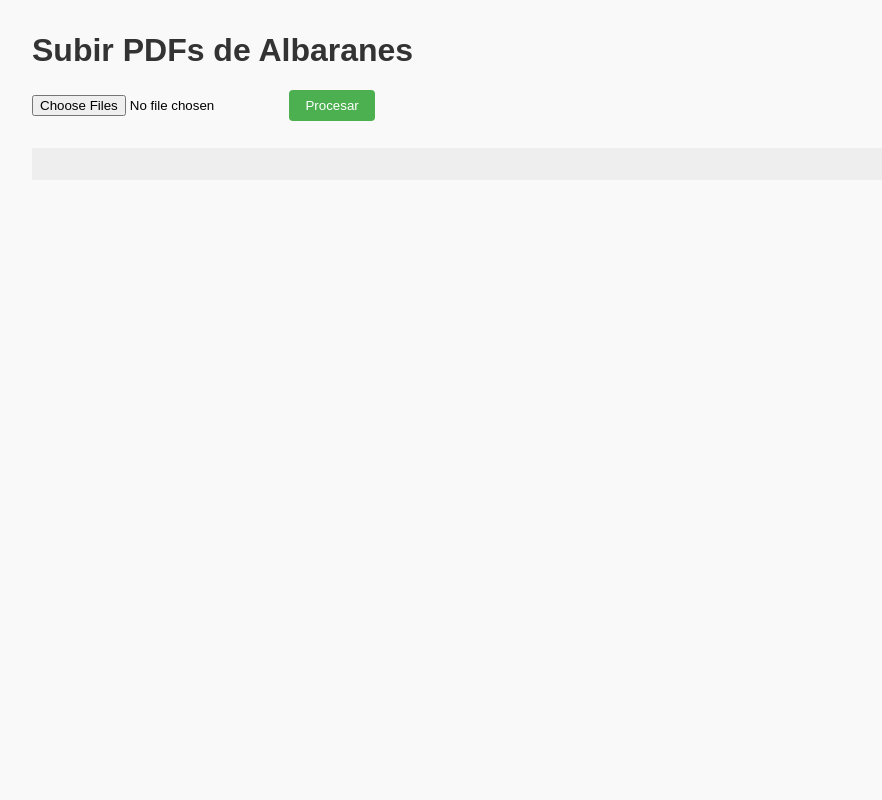
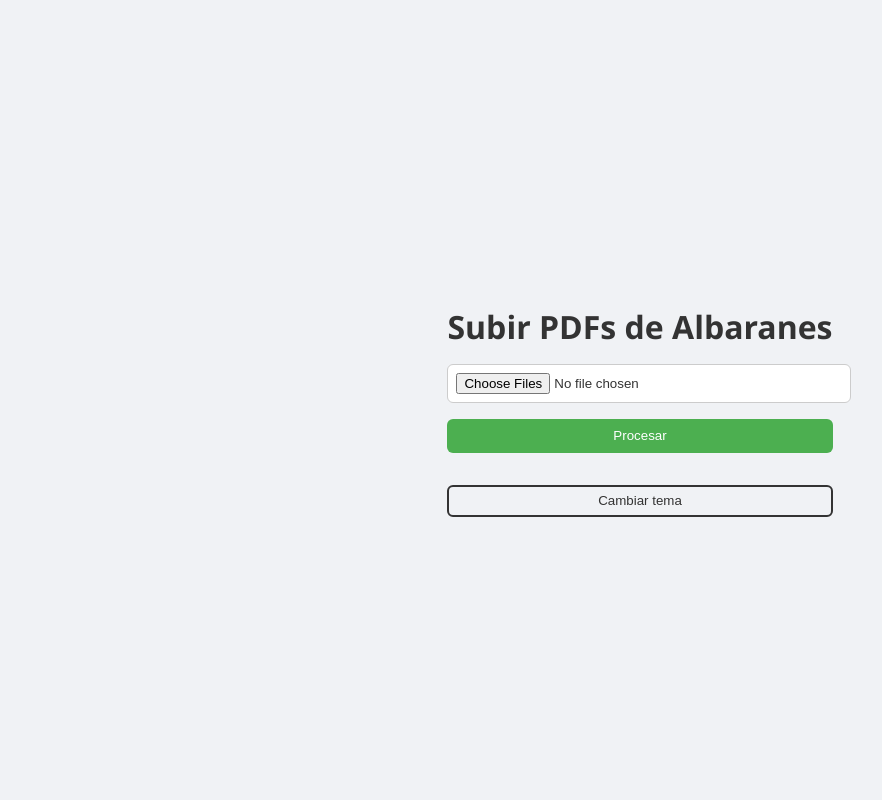
Before and after one commit to franjavi-upct-es/proyectos_personales, a Django app: page / in a window 1280 px wide. Shown: the whole page, without its empty margins (0-882 px from the left). Run offline with Django 3.2, Linux system fonts and the light colour scheme.

Commit message:
Add PDF upload validation, theme toggle functionality, and improve UI styles

```diff
--- a/ocr_project/manage.py
+++ b/ocr_project/manage.py
@@ -4,5 +4,8 @@ import sys
 
 if __name__ == "__main__":
     os.environ.setdefault("DJANGO_SETTINGS_MODULE", "ocr_project.settings")
-    from django.core.management import execute_from_command_line
+    try:
+        from django.core.management import execute_from_command_line
+    except ImportError as exc:
+        raise ImportError("No se pudo importar Django.") from exc
     execute_from_command_line(sys.argv)
--- a/ocr_project/ocr/ocr_albaranes.py
+++ b/ocr_project/ocr/ocr_albaranes.py
@@ -21,7 +21,7 @@ def extract_text_from_pdf(pdf_path):
 
 def extract_info(text):
     current_year = datetime.now().year % 100
-    pattern = rf"\b(?:[A-Z]{{{str(current_year)}}}\d{{5}}|AA{str(current_year)}\d{{4}})\b"
+    pattern = rf"\b(?:[A-Z]{{{current_year}}}\d{{5}}|AA{current_year}\d{{4}})\b"
     match = re.search(pattern, text)
     return match.group() if match else None
 
--- a/ocr_project/ocr/static/ocr/css/styles.css
+++ b/ocr_project/ocr/static/ocr/css/styles.css
@@ -1,33 +1,118 @@
+:root {
+    --bg-color: #f0f2f5;
+    --text-color: #333;
+    --container-bg: #fff;
+    --highlight-bg: #eef;
+    --button-bg: #4CAF50;
+    --button-hover-bg: #388e3c;
+}
+
+@media (prefers-color-scheme: dark) {
+    :root {
+        --bg-color: #121212;
+        --text-color: #e0e0e0;
+        --container-bg: #1e1e1e;
+        --highlight-bg: #2c2c2c;
+        --button-bg: #6ddf6d;
+        --button-hover-bg: #4caf50;
+    }
+}
+
 body {
-    font-family: Arial, sans-serif;
-    margin: 2rem;
-    background-color: #f9f9f9;
+    font-family: 'Segoe UI', Tahoma, Geneva, Verdana, sans-serif;
+    margin: 0;
+    padding: 0;
+    background-color: var(--bg-color);
+    color: var(--text-color);
+    display: flex;
+    flex-direction: column;
+    align-items: center;
+    min-height: 100vh;
+    justify-content: center;
+    transition: background-color 0.3s ease, color 0.3s ease;
+}
+
+.container {
+    background: var(--container-bg);
+    padding: 2rem 3rem;
+    border-radius: 10px;
+    box-shadow: 0 8px 16px rbga(0,0,0,0.1);
+    max-width: 90%;
+    transition: background-color 0.3s ease;
+    animation: slideIn 0.6s ease;
 }
 
 h1, h2 {
-    color: #333;
+    margin-bottom: 1rem;
+    text-align: center;
+    color: var(--text-color);
 }
 
-input[type="file"] {
+input[type="file"],
+input[type='number'] {
+    width: 100%;
+    padding: 0.5rem;
     margin-bottom: 1rem;
+    border: 1px solid #ccc;
+    border-radius: 6px;
+    background-color: #fff;
+    transition: box-shadow 0.3s ease;
+}
+
+input[type="file"]:focus,
+input[type="number"]:focus {
+    box-shadow: 0 0 5px rgba(75, 175, 80, 0.6);
+    outline: none;
 }
 
 button {
-    background-color: #4CAF50;
+    background-color: var(--button-bg);
     color: white;
-    padding: 0.5rem 1rem;
+    padding: 0.6rem 1.2rem;
     border: none;
-    border-radius: 4px;
+    border-radius: 6px;
     cursor: pointer;
+    width: 100%;
+    transition: background-color 0.3s ease, transform 0.2s ease;
 }
 
 button:hover {
-    background-color: #45a049;
+    background-color: var(--button-hover-bg);
+    transform: scale(10.2);
 }
 
-#result {
+#result, #status {
     margin-top: 1rem;
+    background-color: var(--highlight-bg);
+    border-left: 4px solid var(--button-bg);
     white-space: pre-wrap;
-    background-color: #eee;
-    padding: 1rem;
+    border-radius: 6px;
+    transition: background-color 0.3s ease;
 }
+
+.toggle-theme {
+    margin-top: 1rem;
+    background-color: transparent;
+    color: var(--text-color);
+    border: 2px solid var(--text-color);
+    padding: 0.4rem 0.8rem;
+    border-radius: 6px;
+    cursor: pointer;
+    transition: all 0.3s ease;
+}
+
+.toggle-theme:hover {
+    background-color: var(--text-color);
+    color: var(--bg-color);
+}
+
+@keyframes slideIn {
+    from {
+        opacity: 0;
+        transform: translateY(30px);
+    }
+    to {
+        opacity: 1;
+        transform: translateY(0);
+    }
+}
--- a/ocr_project/ocr/static/ocr/js/app.js
+++ b/ocr_project/ocr/static/ocr/js/app.js
@@ -1,15 +1,34 @@
 function enviarPDFs() {
     const input = document.getElementById('pdfs');
+    if (!input.files.length) {
+        alert('Selecciona al menos un PDF.');
+        return;
+    }
     const data = new FormData();
     for (const file of input.files) {
         data.append('pdfs', file);
     }
-    fetch('/procesar/', {
-        method: 'POST',
-        body: data
-    })
-    .then(res => res.json())
-    .then(res => {
-        document.getElementById('result').innerText = JSON.stringify(res, null, 2);
-    });
+    fetch('/procesar/', { method: 'POST', body: data })
+        .then(res => res.json())
+        .then(json => {
+            const resultDiv = document.getElementById('result');
+            resultDiv.innerHTML = '';
+            json.data.forEach((num, i) => {
+                const line = document.createElement('p');
+                line.textContent = `${input.files[i].name}: ${num || 'No detectado'}`;
+                resultDiv.appendChild(line);
+            });
+        });
 }
+
+function toggleTheme() {
+    const current = document.documentElement.getAttribute('data-theme') || 'light';
+    const next = current === 'dark' ? 'light' : 'dark';
+    document.documentElement.setAttribute('data-theme', next);
+    localStorage.setItem('theme', next);
+}
+
+document.addEventListener('DOMContentLoaded', () => {
+    const saved = localStorage.getItem('theme');
+    if (saved) document.documentElement.setAttribute('data-theme', saved);
+});
--- a/ocr_project/ocr/templates/ocr/index.html
+++ b/ocr_project/ocr/templates/ocr/index.html
@@ -6,10 +6,28 @@
         <link rel="stylesheet" href="/static/ocr/css/styles.css">
     </head>
     <body>
-        <h1>Subir PDFs de Albaranes</h1>
-        <input type='file' id="pdfs" multiple>
-        <button onclick="enviarPDFs()">Procesar</button>
-        <div id="result"></div>
+        <div>
+            <h1>Subir PDFs de Albaranes</h1>
+            <input type='file' id="pdfs" multiple>
+            <button onclick="enviarPDFs()">Procesar</button>
+            <div id="result"></div>
+            <button class="toggle-theme" onclick="toggleTheme()">Cambiar tema</button>
+        </div>
         <script src='/static/ocr/js/app.js'></script>
+        <script charset="utf-8">
+            function toggleTheme() {
+                const current = document.documentElement.getAttribute('data-theme');
+                const next = current === 'dark' ? 'light' : 'dark';
+                document.documentElement.setAttribute('data-theme', next);
+                localStorage.setItem('theme', next);
+            }
+
+            (function () {
+                const savedTheme = localStorage.getItem('theme');
+                if (savedTheme) {
+                    document.documentElement.setAttribute('data-theme', savedTheme);
+                }
+            })();
+        </script>
     </body>
 </html>
--- a/ocr_project/ocr/views.py
+++ b/ocr_project/ocr/views.py
@@ -8,7 +8,7 @@ from django.views.decorators.http import require_POST
 from django.views.decorators.csrf import csrf_exempt
 from .models import Albaran
 from .tasks import reschedule_job, get_next_run
-from .ocr_albaranes import extract_text_from_pdf, extract_number
+from .ocr_albaranes import extract_text_from_pdf, extract_info
 
 def index(request):
     return render(request, 'ocr/index.html')
@@ -20,17 +20,18 @@ def schedule_config(request):
 @require_POST
 def process_pdfs(request):
     files = request.FILES.getlist('pdfs')
-    info = []
+    resultados = []
     with tempfile.TemporaryDirectory() as tmpdir:
         for f in files:
             path = os.path.join(tmpdir, f.name)
             with open(path, 'wb') as dest:
-                for chunck in f.chuncks(): dest.write(chunck)
+                for chunk in f.chunks():
+                    dest.write(chunk)
             text = extract_text_from_pdf(path)
-            numero = extract_number(text)
-            Albaran.objetcs.create(archivo=f.name, numero=numero)
-            info.append(numero)
-    return JsonResponse({'status': 'success', 'data': info})
+            numero = extract_info(text)
+            Albaran.objects.create(archivo=f.name, numero=numero)
+            resultados.append(numero)
+    return JsonResponse({'status': 'success', 'data': resultados})
 
 @csrf_exempt
 @require_POST
@@ -39,11 +40,12 @@ def schedule_job(request):
     reschedule_job(data.get('cron', {}))
     return JsonResponse({'status': 'success'})
 
-
 def schedule_status(request):
     next_run = get_next_run()
-    return JsonResponse({'scheduled': bool(next_run), 'next_run': next_run.isoformat() if next_run else None})
-
+    return JsonResponse({
+        'scheduled': bool(next_run),
+        'next_run': next_run.isoformat() if next_run else None
+    })
 
 def export_excel(request):
     albaranes = Albaran.objects.all()
@@ -58,6 +60,9 @@ def export_excel(request):
     with tempfile.NamedTemporaryFile(suffix='.xlsx', delete=False) as tmp:
         df.to_excel(tmp.name, index=False)
         tmp.seek(0)
-        response = HttpResponse(tmp.read(), content_type='application/vnd.openxmlformats-officedocument.spreadsheetml.sheet')
+        response = HttpResponse(
+            tmp.read(),
+            content_type='application/vnd.openxmlformats-officedocument.spreadsheetml.sheet'
+        )
         response['Content-Disposition'] = 'attachment; filename="albaranes.xlsx"'
         return response
--- a/ocr_project/ocr_project/settings.py
+++ b/ocr_project/ocr_project/settings.py
@@ -6,6 +6,8 @@ BASE_DIR = Path(__file__).resolve().parent.parent
 
 DEBUG = True
 ALLOWED_HOSTS = []
+
+SECRET_KEY = os.getenv('DJANGO_SECRET_KEY', 't+ok5zzj^e$g8)+^1a4r-4xdok+czc1bc32quc7q42&=cmp*u6')
 
 INSTALLED_APPS = [
     'django.contrib.admin',
@@ -66,3 +68,6 @@ STATICFILES_DIRS = [BASE_DIR / 'ocr' / 'static']
 
 # Ruta al ejecutable de Tesseract
 TESSERACT_CMD = os.getenv('TESSERACT_CMD', r"C:\Program Files\Tesseract-OCR\tesseract.exe")
+
+# Configuración de pytesseract
+pytesseract.pytesseract.tesseract_cmd = TESSERACT_CMD
```
Also changed, not shown: ocr_project/ocr/apps.py (+5 -2 lines), ocr_project/ocr/static/ocr/js/schedule.js (+17 -9 lines), ocr_project/ocr/templates/ocr/schedule.html (+22 -3 lines), ocr_project/db.sqlite3, ocr_project/ocr/migrations/0001_initial.py (added), ocr_project/ocr/migrations/__init__.py (added).
